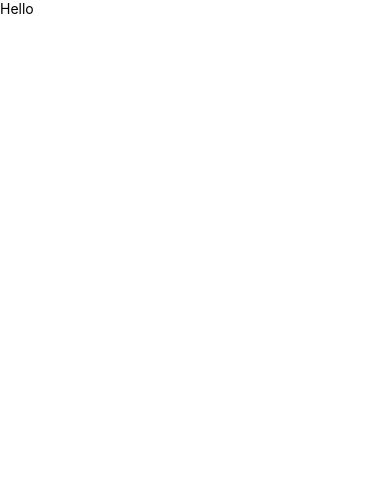
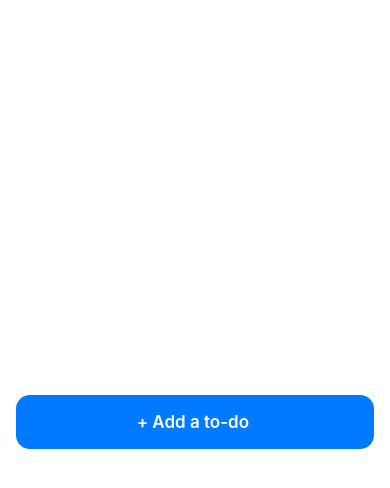
Before and after one commit to zoutigo/todo-react-native, a React Native app: screen / in a window 390 px wide. Shown: the top 488 px of the page. Built offline with nearby package versions, Linux system fonts and the light colour scheme.

Commit message:
fix AppContext bug

```diff
--- a/App.js
+++ b/App.js
@@ -1,22 +1,11 @@
 import React from "react"
 import Navigation from "@navigation/Navigation"
 import { AppStateProvider } from "./app/state/AppContext"
-import { View, Text } from "react-native"
 
 export default function App() {
   return (
     <AppStateProvider>
-      <View>
-        <Text>Hello</Text>
-      </View>
+      <Navigation />
     </AppStateProvider>
   )
-
-  // return <Navigation />;
-
-  // return (
-  //   <View>
-  //     <Text>Hello</Text>
-  //   </View>
-  // );
 }
--- a/app/state/AppContext.js
+++ b/app/state/AppContext.js
@@ -1,6 +1,6 @@
 import React, { createContext, useReducer } from "react"
 const initialState = { toDoList: [] }
-export const Store = createContext(initialState)
+export const Store = createContext()
 const reducer = (prevState, action) => {
   switch (action.type) {
     case "TO_DO_LIST_CHANGE":
@@ -11,8 +11,8 @@ const reducer = (prevState, action) => {
 }
 export const AppStateProvider = (props) => {
   const [state, dispatch] = useReducer(reducer, initialState)
+
   const value = { state, dispatch }
-  return <Store.Provider value={value}>{props.children} </Store.Provider>
+
+  return <Store.Provider value={value}>{props.children}</Store.Provider>
 }
-
-// export { Store, AppStateProvider }
```
